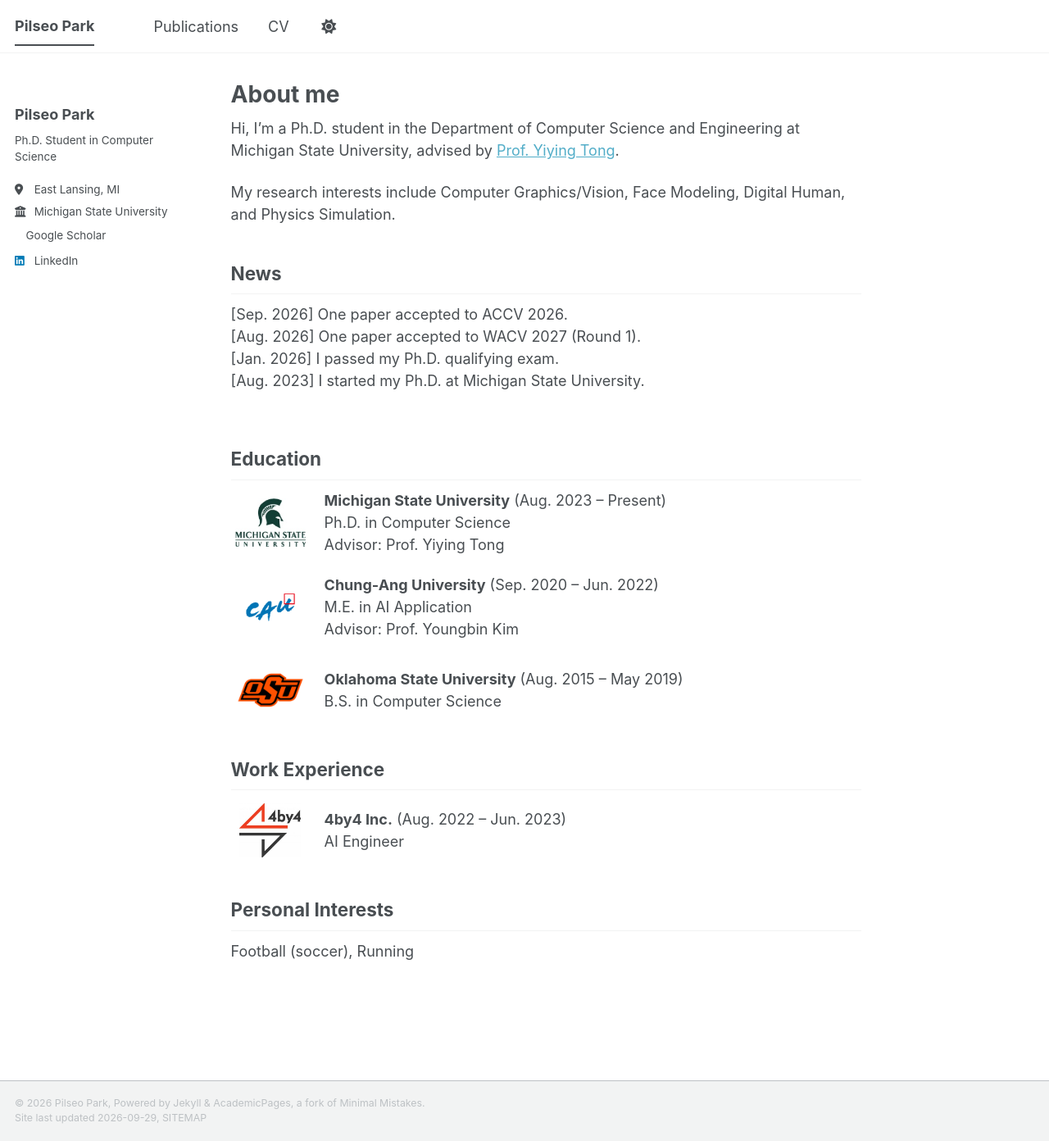
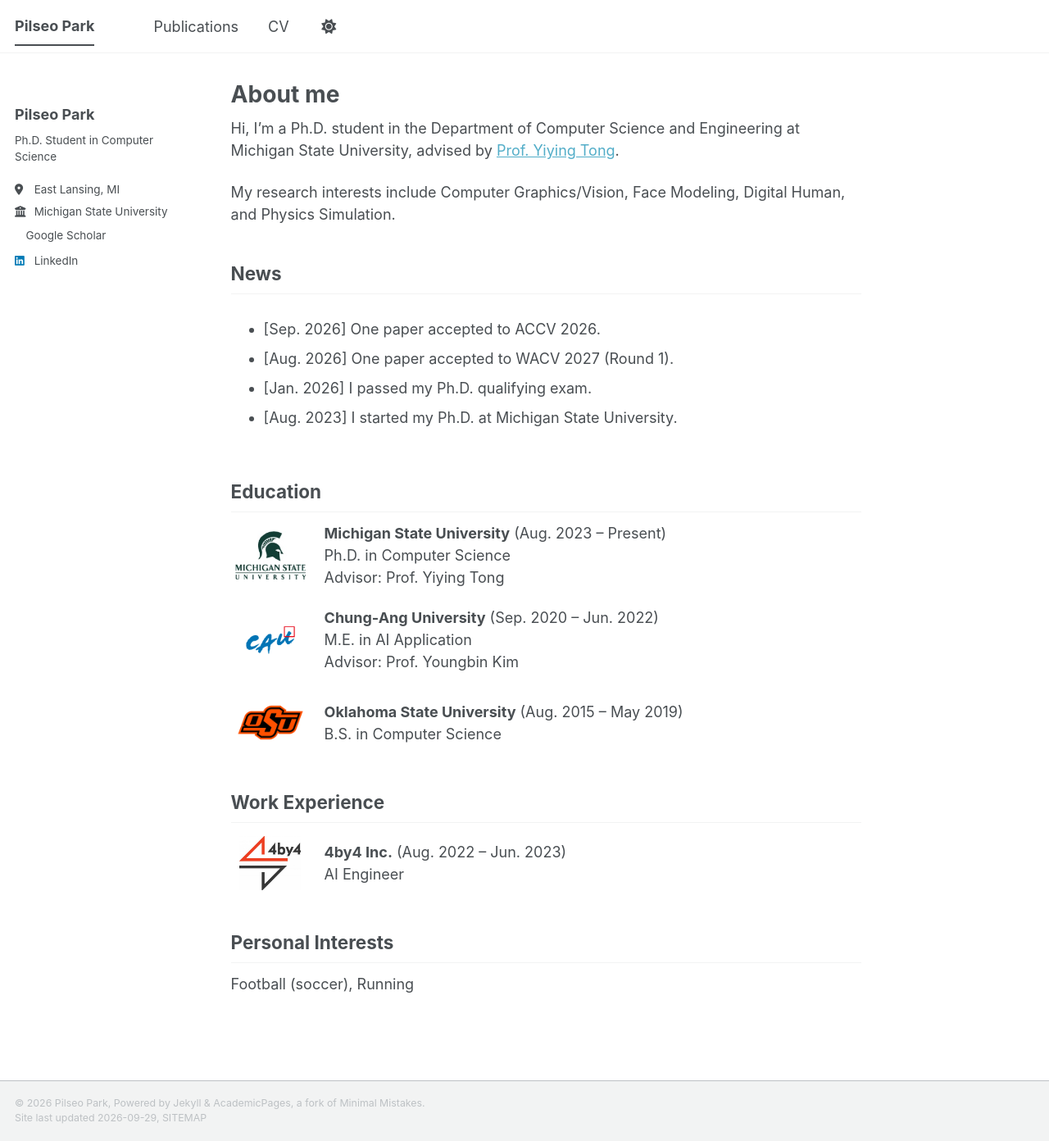
Before and after one commit to bbakpil/bbakpil.github.io, a Jekyll site: the page built from _pages/about.md, in a window 1280 px wide and 1392 px high. Shown: the whole window at 82% size. Built offline with Jekyll 4.4.1, drawn with Linux system fonts in a browser that asks for light colours; a style sheet for code colours, icons or effects is not loaded.

Commit message:
Format News entries as a bulleted list

```diff
--- a/_pages/about.md
+++ b/_pages/about.md
@@ -15,10 +15,10 @@ My research interests include Computer Graphics/Vision, Face Modeling, Digital H
 
 <div class="news-scroll" markdown="1" role="region" aria-label="News" tabindex="0" style="max-height: 240px; overflow-y: auto; padding-right: 0.5rem;">
 
-[Sep. 2026] One paper accepted to ACCV 2026.
-[Aug. 2026] One paper accepted to WACV 2027 (Round 1).
-[Jan. 2026] I passed my Ph.D. qualifying exam.
-[Aug. 2023] I started my Ph.D. at Michigan State University.
+- [Sep. 2026] One paper accepted to ACCV 2026.
+- [Aug. 2026] One paper accepted to WACV 2027 (Round 1).
+- [Jan. 2026] I passed my Ph.D. qualifying exam.
+- [Aug. 2023] I started my Ph.D. at Michigan State University.
 
 </div>
 
```
